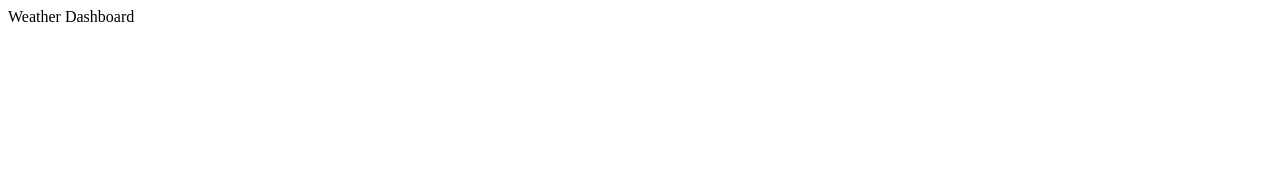
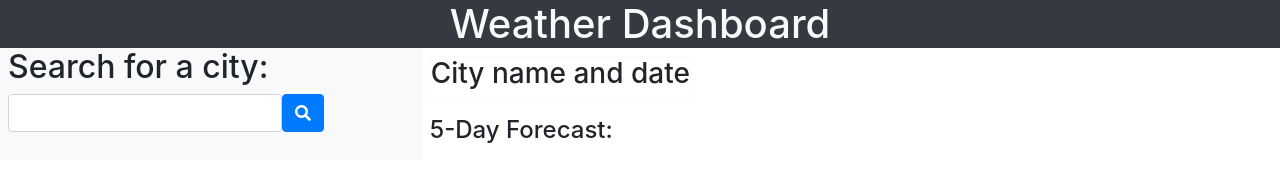
Before and after one commit to Emilykidd3/weather-dashboard, a plain HTML site: page index.html in a window 1280 px wide. Drawn offline with nearby package versions, Linux system fonts and the light colour scheme.

Commit message:
added columns and header to html with bootstrap

```diff
--- a/index.html
+++ b/index.html
@@ -4,15 +4,52 @@
     <meta charset="UTF-8">
     <meta name="viewport" content="width=device-width, initial-scale=1.0">
     <!-- style links -->
+    <link rel="stylesheet" href="https://use.fontawesome.com/releases/v5.8.1/css/all.css" integrity="sha384-50oBUHEmvpQ+1lW4y57PTFmhCaXp0ML5d60M1M7uH2+nqUivzIebhndOJK28anvf" crossorigin="anonymous"/>
+    <link rel="stylesheet" href="https://stackpath.bootstrapcdn.com/bootstrap/4.3.1/css/bootstrap.min.css"/>
     <link rel="stylesheet" href="assets/CSS/style.css">
     <title>Weather Dashboard</title>
 </head>
 <body>
-    <header>
+    <header class="h1 bg-dark text-light text-center mb-0">
         Weather Dashboard
     </header>
-    <main>
+    <main class="flex-row justify-space-between">
+        <div class="?">
+            <div class="row">
+                <!-- left column -->
+                <div class="col-4 bg-light">
+                    <form class="form-inline">
+                        <div class="container form-group mb-2 ml-2">
+                            <div class="row">
+                                <h2>Search for a city:</h2>
+                            </div>
 
+                            <div class="row">
+                                <label for="city-search" class="sr-only"></label>
+                                <input type="search" class="form-control" id="input-search" placeholder="">
+                                <button type="submit" class="btn btn-primary mb-2"><i class="fas fa-search"></i></button>
+                            </div>
+                        </div>
+
+                    </form>
+                </div>
+                <!-- right column -->
+                <div class="col-8">
+                    <!-- top row right -->
+                    <div class="row">
+                        <div class="border border-light m-2">
+                            <h3 id="city-name">City name and date</h3>
+                        </div>
+                    </div>
+                    <!-- bottom row right -->
+                    <div class="row">
+                        <div class="m-2">
+                            <h4>5-Day Forecast:</h4>
+                        </div>
+                    </div>
+                </div>
+            </div>
+        </div>
     </main>
     <!-- script tags -->
     <script src="assets/JS/script.js"></script>
```
